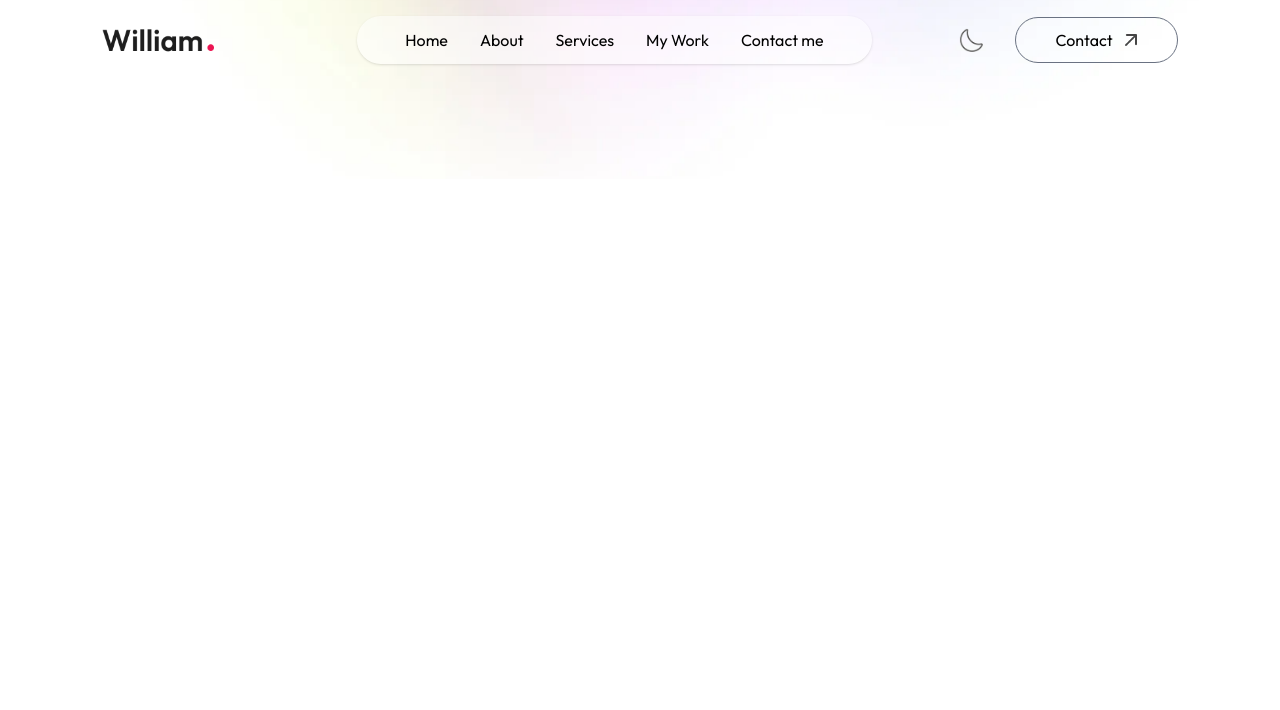
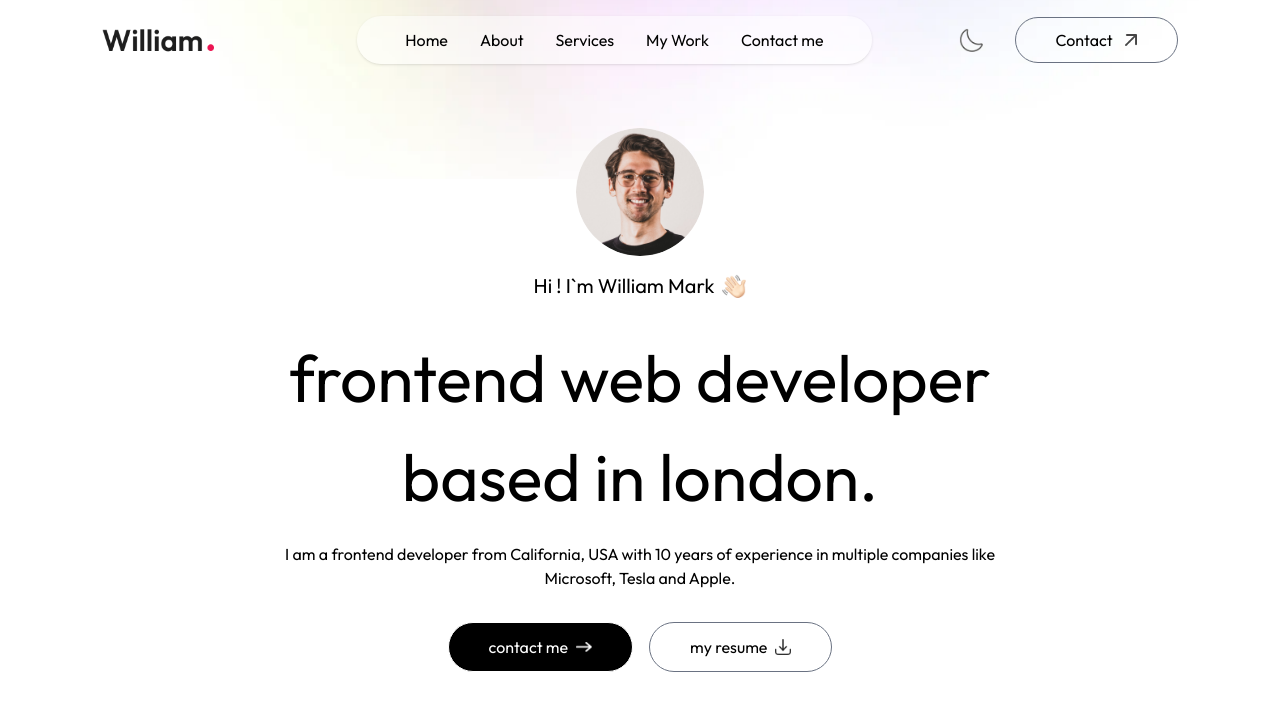
Before and after one commit to bunyodzaripov/Portfolio, a Next.js app: page / in a window 1280 px wide. Shown: the top 710 px of the page. Built offline with nearby package versions, Linux system fonts and the light colour scheme; a web font is replaced by a local one.

Commit message:
added header

```diff
--- /dev/null
+++ b/app/components/header.tsx
@@ -0,0 +1,54 @@
+import { assets } from "@/assets/assets";
+import Image from "next/image";
+
+const Index = () => {
+   return (
+      <div className="w-11/12 max-w-3xl text-center mx-auto h-screen flex flex-col items-center justify-center gap-4">
+         <div>
+            <Image
+               src={assets.profile_img}
+               alt="profile"
+               className="rounded-full w-32"
+            />
+         </div>
+         <h3 className="flex items-center gap-2 text-xl md:text-2x1 mb-3">
+            Hi ! I`m William Mark{" "}
+            <Image src={assets.hand_icon} alt="hand" className="w-6" />
+         </h3>
+         <h1 className="text-3x1 sm:text-6x1 lg:text-[66px]">
+            frontend web developer based in london.
+         </h1>
+         <p className="max-w-2x1 mx-auto">
+            I am a frontend developer from California, USA with 10 years of
+            experience in multiple companies like Microsoft, Tesla and Apple.
+         </p>
+         <div className="flex flex-col sm:flex-row items-center gap-4 mt-4">
+            <a
+               href="#contact"
+               className="px-10 py-3 border border-white rounded-full bg-black text-white flex items-center gap-2"
+            >
+               contact me{" "}
+               <Image
+                  src={assets.right_arrow_white}
+                  alt="arrow"
+                  className="w-4"
+               />
+            </a>
+            <a
+               href="/sample-resume.pdf"
+               download
+               className="px-10 py-3 border rounded-full border-gray-500 flex items-center gap-2"
+            >
+               my resume
+               <Image
+                  src={assets.download_icon}
+                  alt="download"
+                  className="w-4"
+               />
+            </a>
+         </div>
+      </div>
+   );
+};
+
+export default Index;
--- a/app/components/navbar.tsx
+++ b/app/components/navbar.tsx
@@ -2,7 +2,7 @@
 import { assets } from "@/assets/assets";
 import React, { useRef } from "react";
 
-const navbar = () => {
+const Index = () => {
    const sideMenuRef = useRef<HTMLDivElement | any>(" ");
 
    const openMenu = () => {
@@ -111,4 +111,4 @@
    );
 };
 
-export default navbar;
+export default Index;
--- a/app/page.tsx
+++ b/app/page.tsx
@@ -1,10 +1,12 @@
 "use client";
 import Navbar from "../app/components/navbar";
+import Header from "../app/components/header";
 
 export default function Home() {
    return (
       <>
          <Navbar />
+         <Header />
       </>
    );
 }
```
